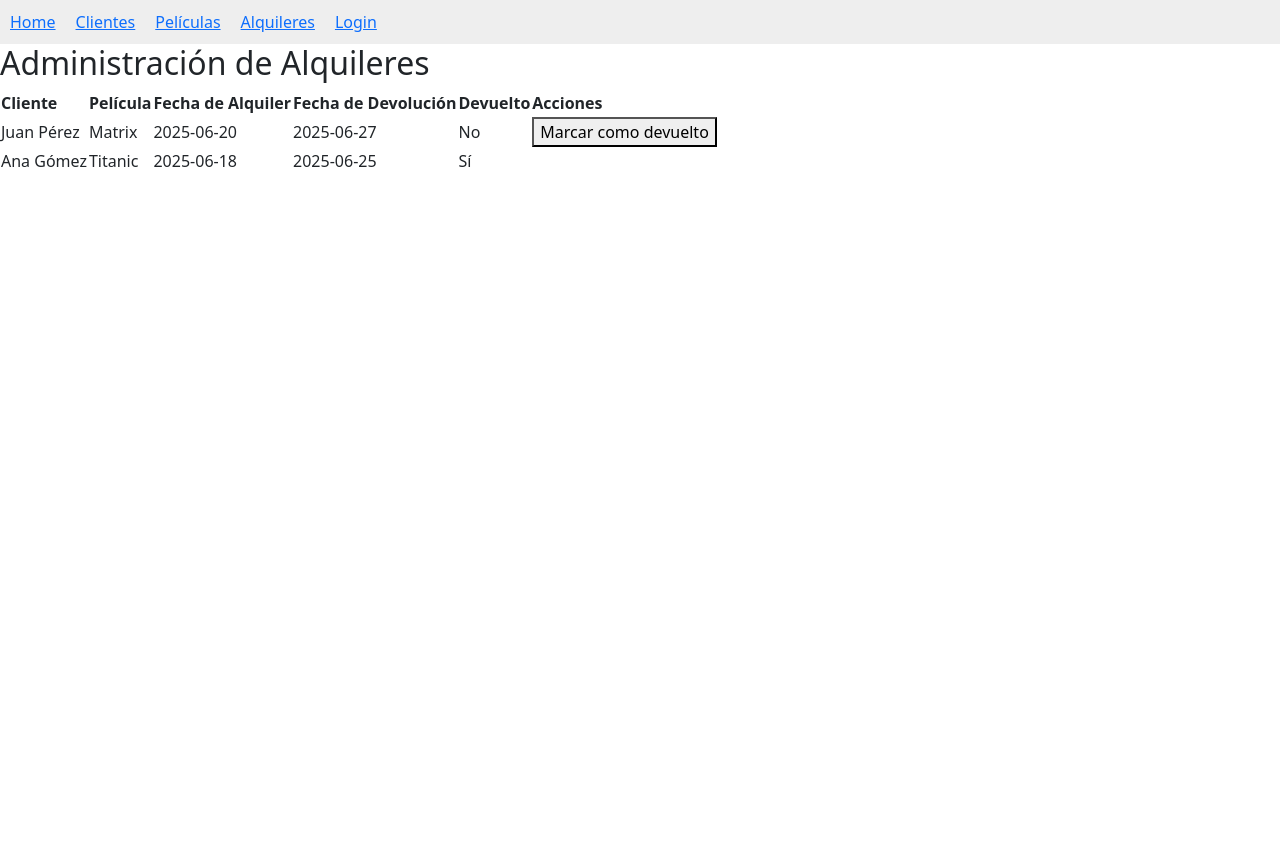
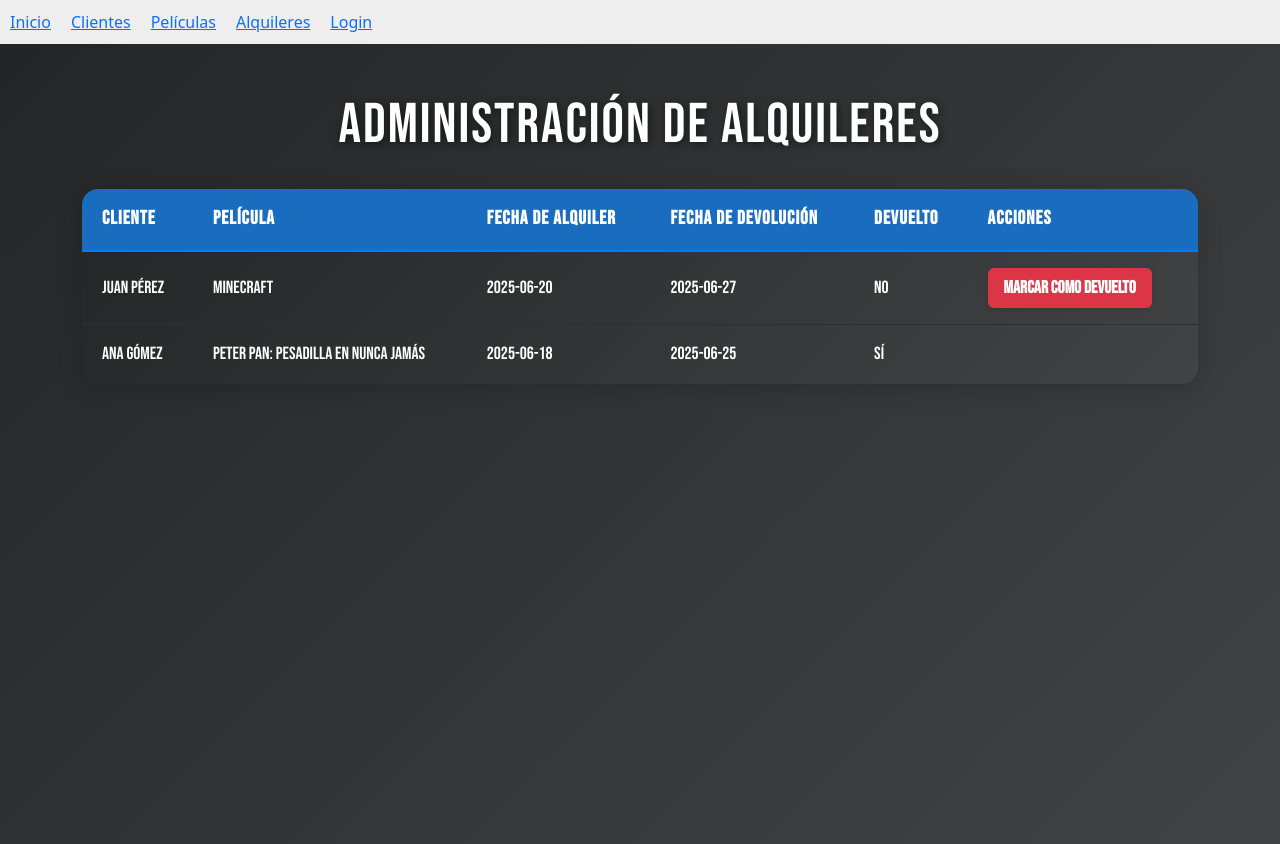
Before and after one commit to Pato-24/TP-FINAL-VIDEOTECA, a React (Vite) app: page /alquileres in a window 1280 px wide. Before the commit the page ends 800 px from the top, so only its background shows below. Built offline with nearby package versions, Linux system fonts and the light colour scheme.

Commit message:
moficacion en tablas alquiler y ruta home y nombre inicio

```diff
--- a/src/App.jsx
+++ b/src/App.jsx
@@ -13,7 +13,7 @@ function App() {
     <Router>
       <Navbar />
       <Routes>
-        <Route path="/" element={<Home />} />
+        <Route path="/home" element={<Home />} />
         <Route path="/login" element={<Login />} />
         <Route
           path="/admin"
--- a/src/components/Navbar.jsx
+++ b/src/components/Navbar.jsx
@@ -6,7 +6,7 @@ const Navbar = () => {
     <nav style={{ padding: "10px", background: "#eee" }}>
       <ul style={{ display: "flex", listStyle: "none", gap: "20px", margin: 0, padding: 0 }}>
         <li>
-          <Link to="/home">Home</Link>
+          <Link to="/home">Inicio</Link>
         </li>
         <li>
           <Link to="/clientes">Clientes</Link>
--- /dev/null
+++ b/src/components/TablaAlquileres.css
@@ -0,0 +1,63 @@
+.tabla-alquileres {
+  width: 100%;
+  border-collapse: separate;
+  border-spacing: 0;
+  margin-top: 30px;
+  background: linear-gradient(135deg, #232526 0%, #414345 100%);
+  border-radius: 16px;
+  overflow: hidden;
+  box-shadow: 0 4px 24px rgba(0,0,0,0.18);
+  color: #fff;
+  font-family: 'Bebas Neue', Arial, sans-serif;
+}
+
+.tabla-alquileres th, .tabla-alquileres td {
+  padding: 16px 20px;
+  text-align: left;
+  border-bottom: 1px solid #2c2f33;
+  font-size: 1.1em;
+}
+
+.tabla-alquileres th {
+  background: #1a6cbe;
+  color: #fff;
+  font-size: 1.2em;
+  letter-spacing: 1px;
+  border-bottom: 2px solid #007bff;
+}
+
+.tabla-alquileres tr:last-child td {
+  border-bottom: none;
+}
+
+.tabla-alquileres button {
+  margin-right: 8px;
+  padding: 7px 16px;
+  border: none;
+  border-radius: 6px;
+  background: #007bff;
+  color: #fff;
+  cursor: pointer;
+  font-weight: bold;
+  font-family: inherit;
+  transition: background 0.2s, transform 0.2s, box-shadow 0.2s;
+  box-shadow: 0 2px 8px rgba(0,0,0,0.10);
+}
+
+.tabla-alquileres button:last-child {
+  background: #dc3545;
+}
+
+.tabla-alquileres button:hover {
+  opacity: 0.92;
+  transform: scale(1.06);
+  box-shadow: 0 4px 16px #0004;
+}
+
+.tabla-alquileres tbody tr {
+  transition: background 0.2s;
+}
+
+.tabla-alquileres tbody tr:hover {
+  background: rgba(30, 144, 255, 0.08);
+}
--- a/src/pages/AdminAlquileres.jsx
+++ b/src/pages/AdminAlquileres.jsx
@@ -1,4 +1,5 @@
 import React, { useEffect, useState } from "react";
+import '../components/TablaAlquileres.css';
 
 const AdminAlquileres = () => {
   const [alquileres, setAlquileres] = useState([]);
@@ -9,18 +10,12 @@ const AdminAlquileres = () => {
     const fetchAlquileres = async () => {
       setLoading(true);
       try {
-        // Aquí deberías hacer la petición real, por ejemplo:
-        // const response = await fetch('/api/alquileres');
-        // const data = await response.json();
-        // setAlquileres(data);
-
-        // Simulación de datos
         setTimeout(() => {
           setAlquileres([
             {
               id: 1,
               cliente: "Juan Pérez",
-              pelicula: "Matrix",
+              pelicula: "Minecraft",
               fechaAlquiler: "2025-06-20",
               fechaDevolucion: "2025-06-27",
               devuelto: false,
@@ -28,7 +23,7 @@ const AdminAlquileres = () => {
             {
               id: 2,
               cliente: "Ana Gómez",
-              pelicula: "Titanic",
+              pelicula: "Peter Pan: Pesadilla en Nunca Jamás",
               fechaAlquiler: "2025-06-18",
               fechaDevolucion: "2025-06-25",
               devuelto: true,
@@ -56,9 +51,27 @@ const AdminAlquileres = () => {
   if (loading) return <div>Cargando alquileres...</div>;
 
   return (
-    <div>
-      <h2>Administración de Alquileres</h2>
-      <table>
+    <div
+      className="min-vh-100 py-5"
+      style={{
+        background: "linear-gradient(135deg, #232526 0%, #414345 100%)",
+        minHeight: "100vh",
+      }}
+    >
+      <h1
+        className="text-center mb-4 animate__animated animate__fadeInDown"
+        style={{
+          fontFamily: "'Bebas Neue', Arial, sans-serif",
+          fontSize: "3.5rem",
+          letterSpacing: "2px",
+          color: "#fff",
+          textShadow: "2px 2px 8px #0008",
+        }}
+      >
+        Administración de Alquileres
+      </h1>
+      <div className="container">
+        <table className="tabla-alquileres">
           <thead>
             <tr>
               <th>Cliente</th>
@@ -89,6 +102,8 @@ const AdminAlquileres = () => {
           </tbody>
         </table>
       </div>
+    </div>
   );
 };
+
 export default AdminAlquileres;
```
Lines whose indentation alone changed are shown as unchanged.
